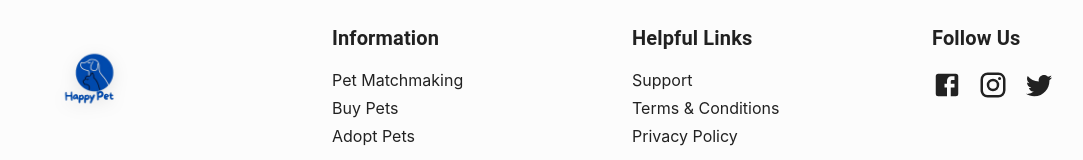
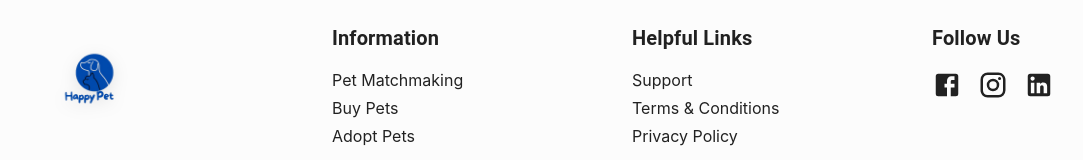
Before and after one commit to vihangajayasuriya446/Happy-Pet-Frontend, a React (Vite) app: page /admindb in a window 1280 px wide. Shown: the part 1025-1185 px from the top of the page, without its empty margins (40-1123 px from the left). Built offline with nearby package versions, Linux system fonts and the light colour scheme; no server answers.

Commit message:
Added changes to footer

```diff
--- a/src/Footer.tsx
+++ b/src/Footer.tsx
@@ -1,5 +1,5 @@
 import { Box, Typography, Link, Grid } from "@mui/material";
-import { Facebook, Instagram, Twitter } from "@mui/icons-material";
+import { Facebook, Instagram, Twitter, LinkedIn } from "@mui/icons-material";
 
 const Footer = () => {
   return (
@@ -191,11 +191,11 @@ const Footer = () => {
       />
     </Link>
     <Link
-      href="https://www.twitter.com/yourpage" // Replace with your Twitter page URL
+      href="https://www.linkedin.com/in/happy-pet-664b40352/" // Replace with your Twitter page URL
       target="_blank"
       rel="noopener noreferrer"
     >
-      <Twitter
+      <LinkedIn
         sx={{
           fontSize: 30,
           cursor: "pointer",
```
